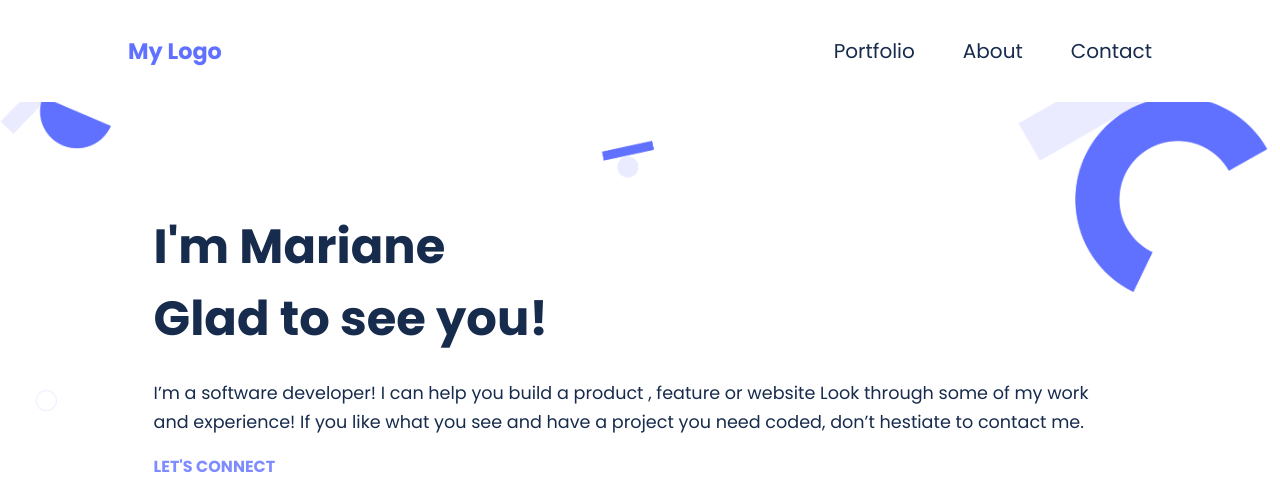
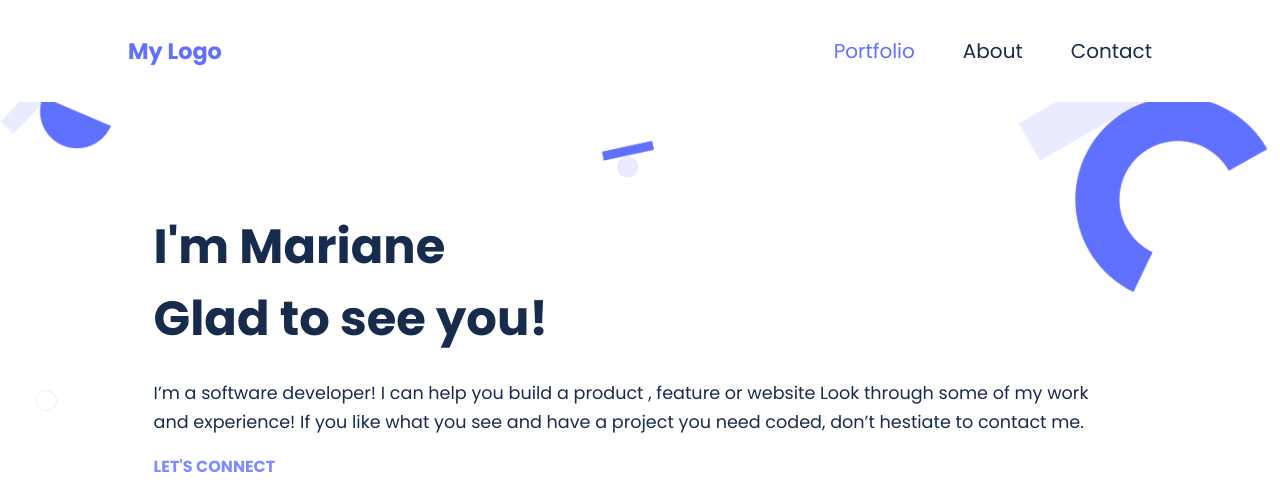
Before and after one commit to nkverse/portfolio, a website built with Parcel: page index.html in a window 1280 px wide. In both pictures the pointer is over the link "Portfolio". Shown: the top 496 px of the page. Built offline with nearby package versions, Linux system fonts and the light colour scheme.

Commit message:
Add hover effect on desktop navbar

```diff
--- a/style.css
+++ b/style.css
@@ -377,6 +377,11 @@ form button {
     display: flex;
     gap: 3rem;
     list-style-type: none;
+    transition: all 0.3s ease-in-out;
+  }
+
+  .menu-desktop a:hover {
+    color: #6070ff;
   }
 
   .menu-desktop a {
```
